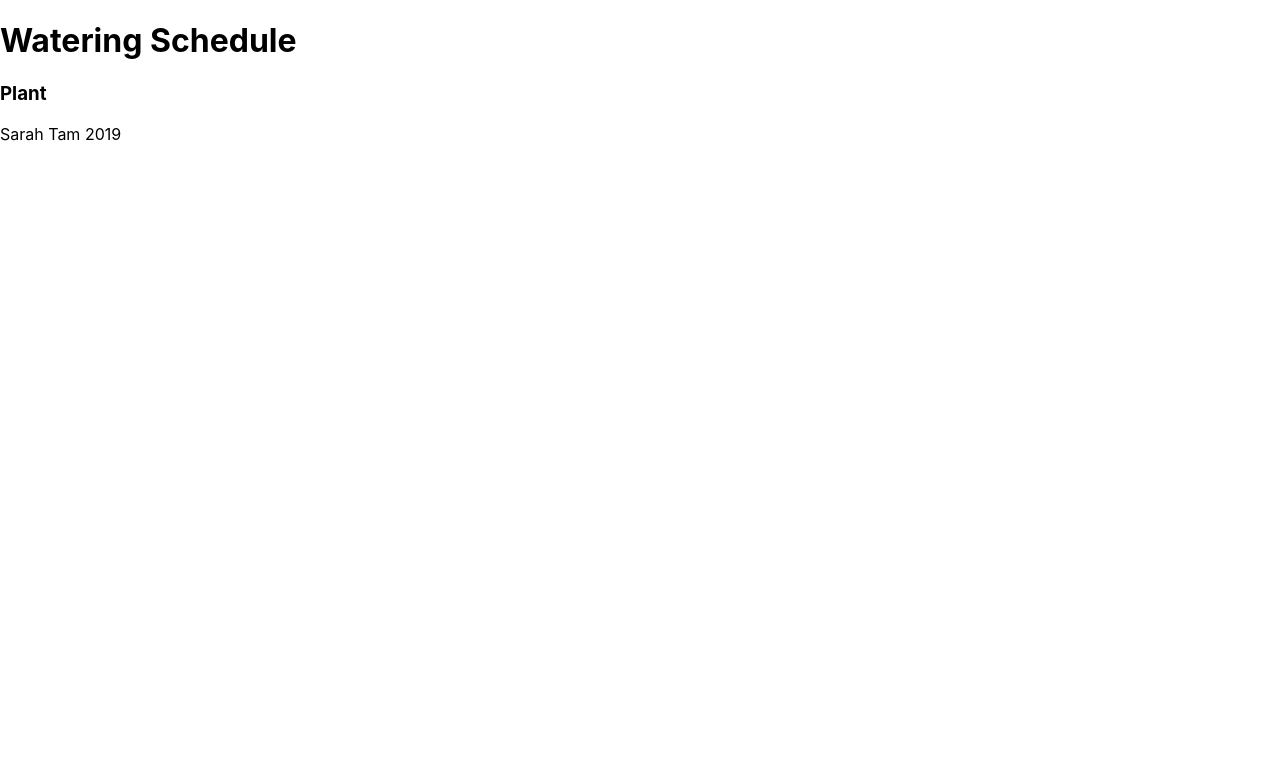
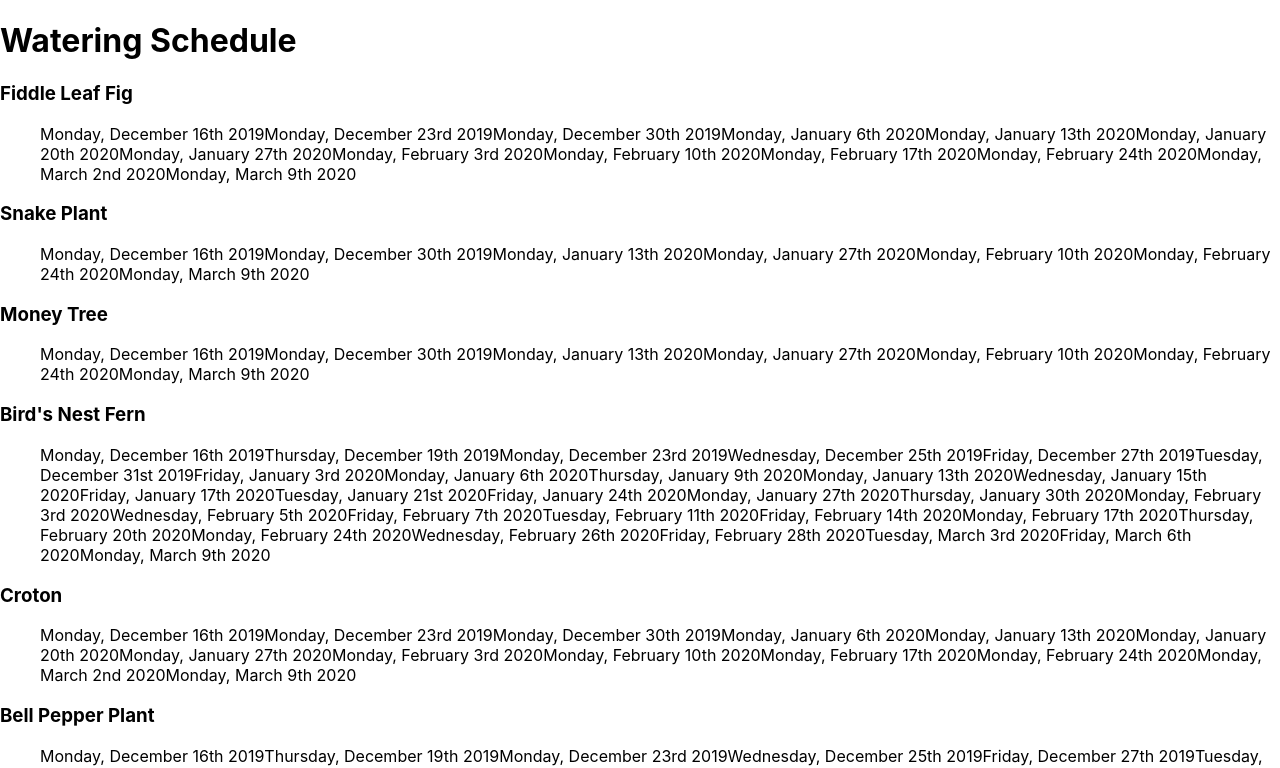
Before and after one commit to sarahtam718/tandem-challenge, a React (Create React App) app in the folder watering-scheduler/: page / in a window 1280 px wide. Shown: the top 768 px of the page. Built offline with nearby package versions, Linux system fonts and the light colour scheme.

Commit message:
all plants and dates are listed on pagegit add .! - not pretty yet

```diff
--- a/watering-scheduler/src/components/PlantCard.js
+++ b/watering-scheduler/src/components/PlantCard.js
@@ -1,10 +1,15 @@
 import React from 'react';
 
 const PlantCard = props => {
+  console.log(props.obj.dates);
   return (
     <div>
       <h3>{props.obj.name}</h3>
-      <p>map over dates</p>
+      {props.obj.dates.map((date, i) => (
+        <div className='date-list'>
+          <ul key={i}>{date}</ul>
+        </div>
+      ))}
     </div>
   );
 };
--- a/watering-scheduler/src/components/PlantMath.js
+++ b/watering-scheduler/src/components/PlantMath.js
@@ -1,6 +1,7 @@
 import React, { Component } from 'react';
 import plantData from './plantData.json';
 import moment from 'moment';
+import PlantCard from './PlantCard.js';
 // import PlantCard from './PlantCard';
 
 // <future dev> the start date could definitely be dynamically pulled from a form
@@ -9,10 +10,10 @@ const startDate = '2019-12-16 09';
 let plantArr = [];
 
 export default class PlantMath extends Component {
-  componentDidMount = () => {
+  componentWillMount = () => {
     // I want this function to run basically right away
     this.wateringFrequency();
-
+    //  this.mapTry();
     // trying to group by date (more user-friendly)
     // for (let k = 0; k < plantArr.length; k++) {
     //   const element = plantArr[k].dateToWater;
@@ -47,37 +48,47 @@ export default class PlantMath extends Component {
           .add(`${wateringsNum}`, 'days')
           .format('dddd, MMMM Do YYYY');
         // console.log(name, dateToWater);
-        datesArr.push(dateToWater);
-        // console.log(datesArr);
-        // I want the date array to look like let plantArr = [{ name: name, dates: [] }, { name: name, dates: []}];
+        // datesArr.push(dateToWater);
 
-        // plantArr.push({ name: name, dateToWater: newDate });
-        // we have start & end date, but what about weekends?
-        // if (dateToWater.includes('Saturday')) {
-        //   let newDate = moment(startDate)
-        //     .add(`${wateringsNum - 1}`, 'days')
-        //     .format('dddd, MMMM Do YYYY');
-        //   plantArr.push({ name: name, dateToWater: newDate });
-        // } else if (dateToWater.includes('Sunday')) {
-        //   let newDate = moment(startDate)
-        //     .add(`${wateringsNum + 1}`, 'days')
-        //     .format('dddd, MMMM Do YYYY');
-        //   plantArr.push({ name: name, dateToWater: newDate });
-        // } else {
-        //   plantArr.push({ name: name, dateToWater: dateToWater });
-        // }
-        // console.log('watering in calendar days??!!!', dateToWater);
+        //  we have start & end date, but what about weekends?
+        if (dateToWater.includes('Saturday')) {
+          let newDate = moment(startDate)
+            .add(`${wateringsNum - 1}`, 'days')
+            .format('dddd, MMMM Do YYYY');
+          datesArr.push(newDate);
+        } else if (dateToWater.includes('Sunday')) {
+          let newDate = moment(startDate)
+            .add(`${wateringsNum + 1}`, 'days')
+            .format('dddd, MMMM Do YYYY');
+          datesArr.push(newDate);
+        } else {
+          datesArr.push(dateToWater);
+        }
       }
       // console.log(datesArr);
       plantArr.push({ name: name, dates: [datesArr] });
     }
-    console.log('plantArray', plantArr);
+    //  console.log('plantArray', plantArr);
   };
+
+  // mapTry = () => {
+  //   plantArr.map((plant, index) => {
+  //     console.log(plant.name);
+  //   });
+  // };
 
   render() {
     return (
       <div className='card-container'>
-        <h3>Plant</h3>
+        {plantArr.map((plant, index) => {
+          // console.log(plant);
+          // console.log('index key', index); <--- key is unique, so another factor must be at play >> @self investigate when you have time
+          return (
+            <div>
+              <PlantCard obj={plant} key={index} />
+            </div>
+          );
+        })}
       </div>
     );
   }
```
